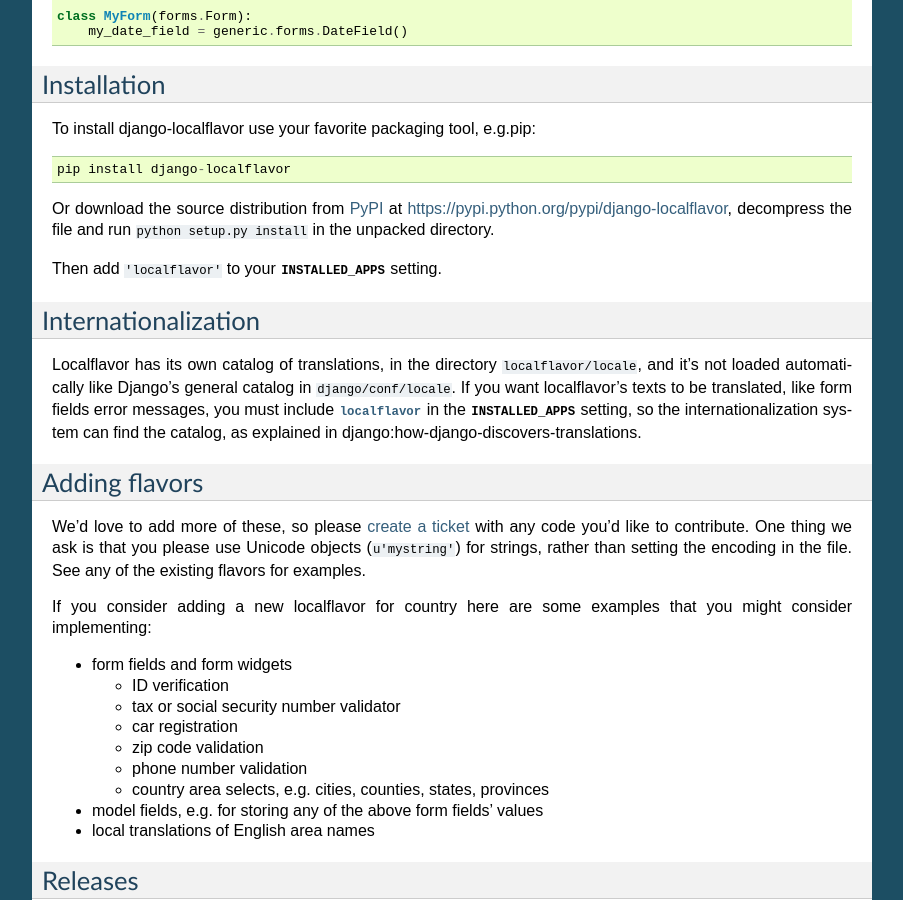
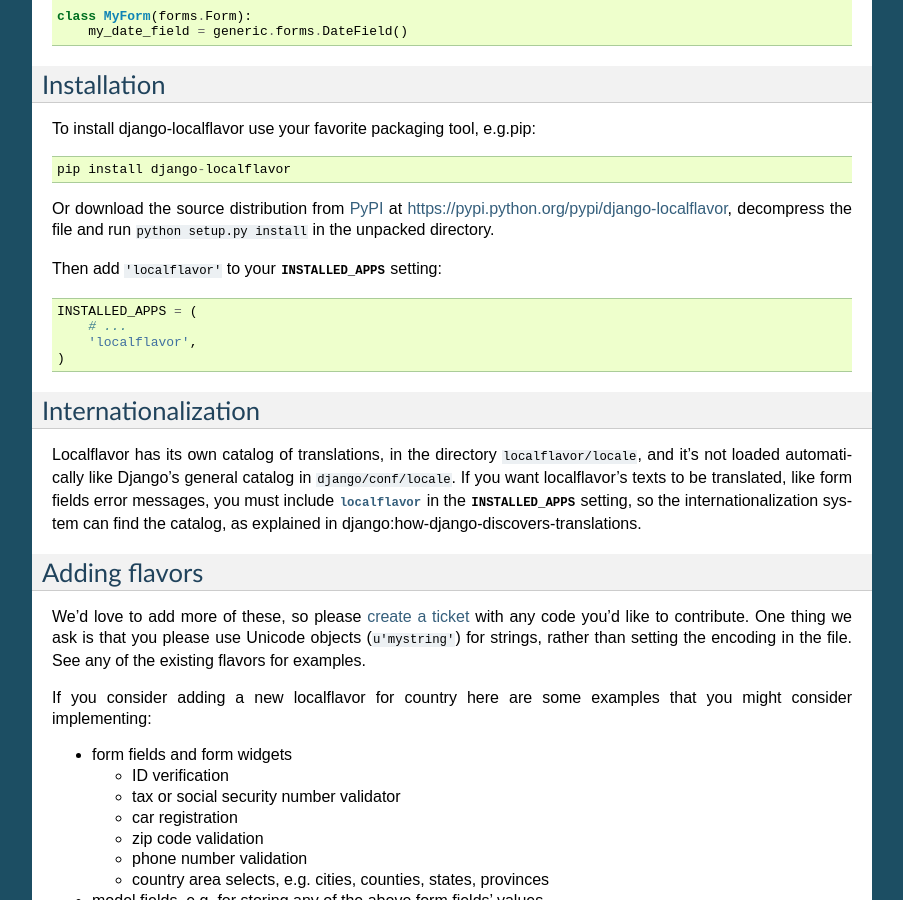
Before and after one commit to django/django-localflavor, a Sphinx documentation site: the page built from docs/index.rst, in a window 1280 px wide and 900 px high, scrolled down 851 px. Shown: the whole window, without its empty margins (198-1101 px from the left). Built offline with Sphinx 7.4.7, drawn with Linux system fonts in a browser that asks for light colours.

Commit message:
Add code example for adding localflavor to INSTALLED_APPS.

```diff
--- a/docs/index.rst
+++ b/docs/index.rst
@@ -102,7 +102,12 @@
 https://pypi.python.org/pypi/django-localflavor, decompress the file and
 run ``python setup.py install`` in the unpacked directory.
 
-Then add ``'localflavor'`` to your :setting:`INSTALLED_APPS` setting.
+Then add ``'localflavor'`` to your :setting:`INSTALLED_APPS` setting::
+
+    INSTALLED_APPS = (
+        # ...
+        'localflavor',
+    )
 
 .. _PyPI: https://pypi.python.org/
 
```
